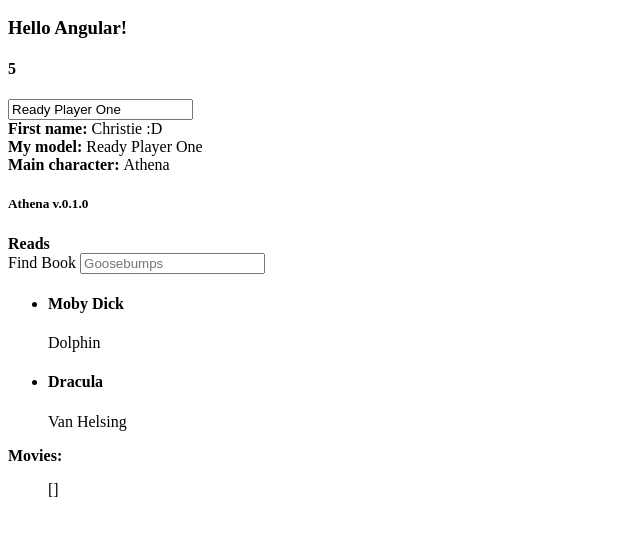
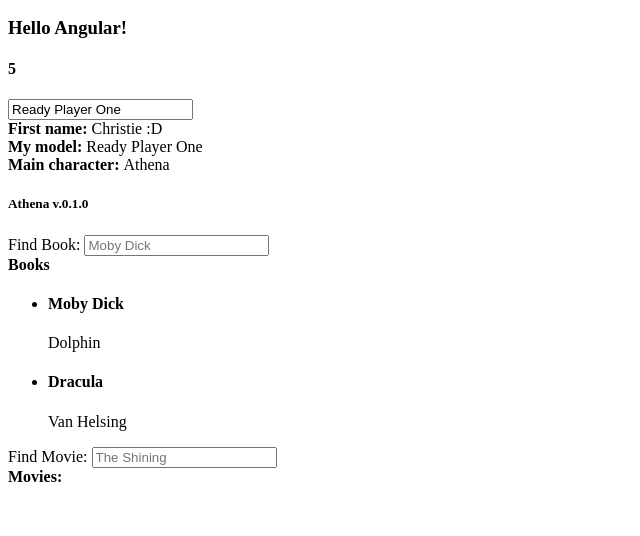
Before and after one commit to christie-reindle/angular-demo, a website: page public/index.html in a window 1280 px wide. Shown: the part 110-646 px from the top of the page, without its empty margins (0-640 px from the left). Drawn offline with nearby package versions, Linux system fonts and the light colour scheme; no server answers.

Commit message:
Added order filter

```diff
--- a/public/index.html
+++ b/public/index.html
@@ -26,21 +26,20 @@
     </div>
     <h5>{{ CharacterVersionFactory }}</h5>
 
-  <b>Reads</b>
-
     <div>
       <label>
-        Find Book
+        Find Book:
         <input
           type="search"
           name="bookTitle"
-          placeholder="Goosebumps"
+          placeholder="Moby Dick"
           ng-model="bookTitleFilterValue"
         >
         {{bookTitleFilterValue}}
       </label>
     </div>
 
+  <b>Books</b>
     <ul class="value_of_books">
       <li ng-repeat="book in BookService.books | filter: {title:bookTitleFilterValue}">
         <h4>
@@ -52,10 +51,22 @@
       </li>
     </ul>
 
+
+    <div>
+      <label>
+        Find Movie:
+        <input
+          type="search"
+          name="movieTitle"
+          placeholder="The Shining"
+          ng-model="MovieTitleFilterValue"
+        >
+        {{MovieTitleFilterValue}}
+      </label>
+    </div>
     <b>Movies:</b>
     <ul class="value_of_movies">
-    {{movies}}
-      <li ng-repeat="movie in movies | beforeYearFilter: 1983 | filter: {title: 'Roundhay'}">
+      <li ng-repeat="movie in movies | beforeYearFilter: 1983 | filter:MovieTitleFilterValue | orderBy:'+year'">
         <h4>
           {{ movie.title }}
         </h4>
```
